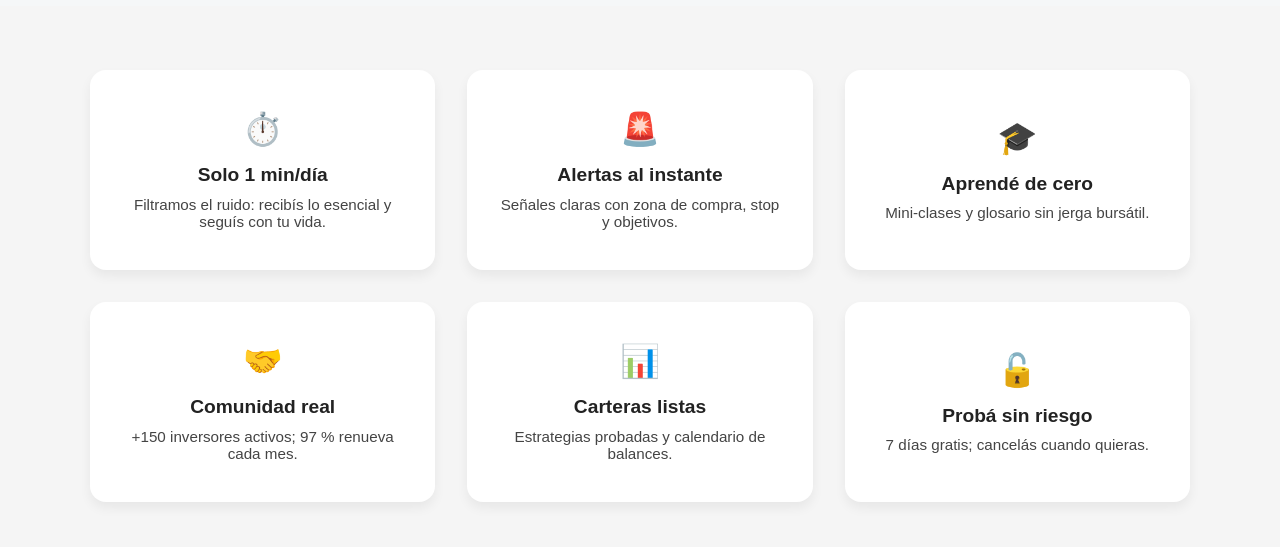
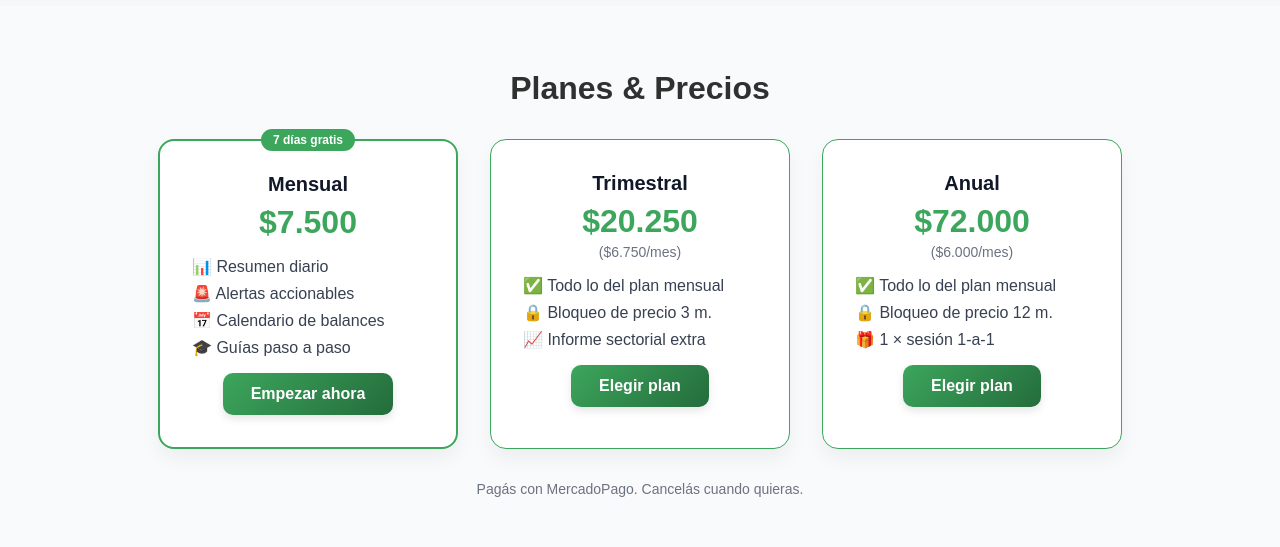
Before and after one commit to Tomas1995111/impulsoweb, a React (Create React App) app: page /#/ in a window 1280 px wide. Shown: the part 988-1535 px from the top of the page. Built offline with nearby package versions, Linux system fonts and the light colour scheme.

Commit message:
MembershipPlans

```diff
--- /dev/null
+++ b/src/components/MembershipPlans.js
@@ -0,0 +1,56 @@
+import React from 'react';
+import '../components/styles/MembershipPlans.css'; // si usás CSS tradicional
+
+const MembershipPlans = () => {
+  return (
+    <section className="membership-section">
+      <h2 className="title">Planes & Precios</h2>
+
+      <div className="plans-container">
+        {/* Plan Mensual */}
+        <div className="plan destacado">
+          <div className="badge">7 días gratis</div>
+          <h3>Mensual</h3>
+          <p className="price">$7.500</p>
+          <ul>
+            <li>📊 Resumen diario</li>
+            <li>🚨 Alertas accionables</li>
+            <li>📅 Calendario de balances</li>
+            <li>🎓 Guías paso a paso</li>
+          </ul>
+          <button className='view-course-btn'>Empezar ahora</button>
+        </div>
+
+        {/* Trimestral */}
+        <div className="plan">
+          <h3>Trimestral</h3>
+          <p className="price">$20.250</p>
+          <p className="subprice">($6.750/mes)</p>
+          <ul>
+            <li>✅ Todo lo del plan mensual</li>
+            <li>🔒 Bloqueo de precio 3 m.</li>
+            <li>📈 Informe sectorial extra</li>
+          </ul>
+          <button className='view-course-btn'>Elegir plan</button>
+        </div>
+
+        {/* Anual */}
+        <div className="plan">
+          <h3>Anual</h3>
+          <p className="price">$72.000</p>
+          <p className="subprice">($6.000/mes)</p>
+          <ul>
+            <li>✅ Todo lo del plan mensual</li>
+            <li>🔒 Bloqueo de precio 12 m.</li>
+            <li>🎁 1 × sesión 1-a-1</li>
+          </ul>
+          <button className='view-course-btn'>Elegir plan</button>
+        </div>
+      </div>
+
+      <p className="footnote">Pagás con MercadoPago. Cancelás cuando quieras.</p>
+    </section>
+  );
+};
+
+export default MembershipPlans;
--- /dev/null
+++ b/src/components/styles/MembershipPlans.css
@@ -0,0 +1,96 @@
+.membership-section {
+  background-color: #f9fafb;
+  padding: 4rem 1rem;
+  text-align: center;
+}
+
+.title {
+  font-size: 2rem;
+  font-weight: bold;
+  color: #303030;
+  margin-bottom: 2rem;
+}
+
+.plans-container {
+  display: flex;
+  flex-direction: column;
+  gap: 2rem;
+  max-width: 1000px;
+  margin: 0 auto;
+}
+.plan button {
+  margin-top: auto;
+}
+
+@media (min-width: 768px) {
+  .plans-container {
+    flex-direction: row;
+    justify-content: center;
+  }
+}
+
+.plan {
+  background-color: #ffffff;
+  border: 1.5px solid #3CA65C;
+  border-radius: 1rem;
+  padding: 2rem;
+  width: 100%;
+  max-width: 300px;
+  box-shadow: 0 10px 20px rgba(0, 0, 0, 0.05);
+  position: relative;
+}
+
+.destacado {
+  border: 2px solid #3CA65C;
+}
+
+.badge {
+  position: absolute;
+  top: -12px;
+  left: 50%;
+  transform: translateX(-50%);
+  background-color: #3CA65C;
+  color: #fff;
+  padding: 0.25rem 0.75rem;
+  border-radius: 9999px;
+  font-size: 0.75rem;
+  font-weight: bold;
+}
+
+.plan h3 {
+  font-size: 1.25rem;
+  color: #111827;
+  margin-bottom: 0.5rem;
+}
+
+.price {
+  font-size: 2rem;
+  font-weight: bold;
+  color: #3CA65C;
+  margin-bottom: 0.25rem;
+}
+
+.subprice {
+  font-size: 0.875rem;
+  color: #6b7280;
+  margin-bottom: 1rem;
+}
+
+.plan ul {
+  list-style: none;
+  padding: 0;
+  margin: 1rem 0;
+  color: #374151;
+  text-align: left;
+}
+
+.plan ul li {
+  margin-bottom: 0.5rem;
+}
+
+
+.footnote {
+  margin-top: 2rem;
+  color: #6b7280;
+  font-size: 0.875rem;
+}
--- a/src/pages/Home.js
+++ b/src/pages/Home.js
@@ -8,6 +8,7 @@ import GuideLead from '../components/GuideLead';
 import UserProfile from '../components/UserProfile';
 import Reviews from '../components/Reviews';
 import ContactForm from '../components/ContactForm';
+import MembershipPlans from '../components/MembershipPlans';
 import Footer from '../components/Footer';
 
 import AnalisisImg from '../assets/imagesCourses/Analisis-tecnico.jpeg';
@@ -82,7 +83,7 @@ const Home = () => {
       </div>
 
       <LeadSection />
-
+      <MembershipPlans />
       <section className="benefits-section">
         <div className="benefits-grid">
           {[
```
